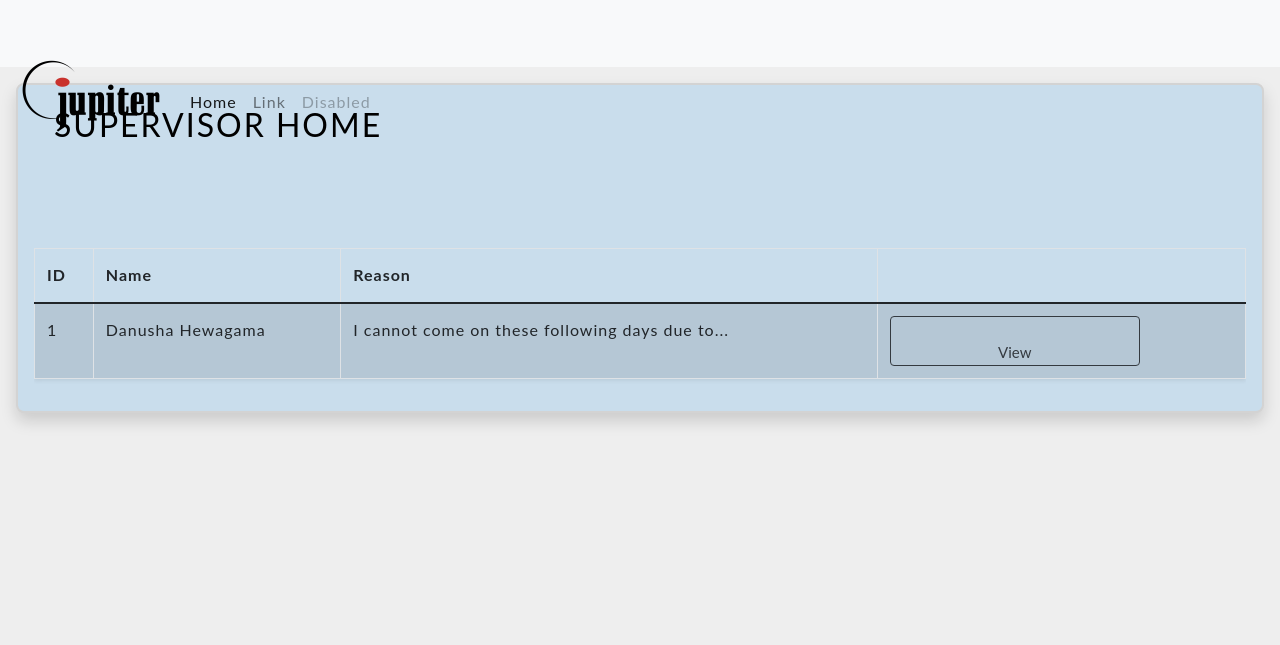
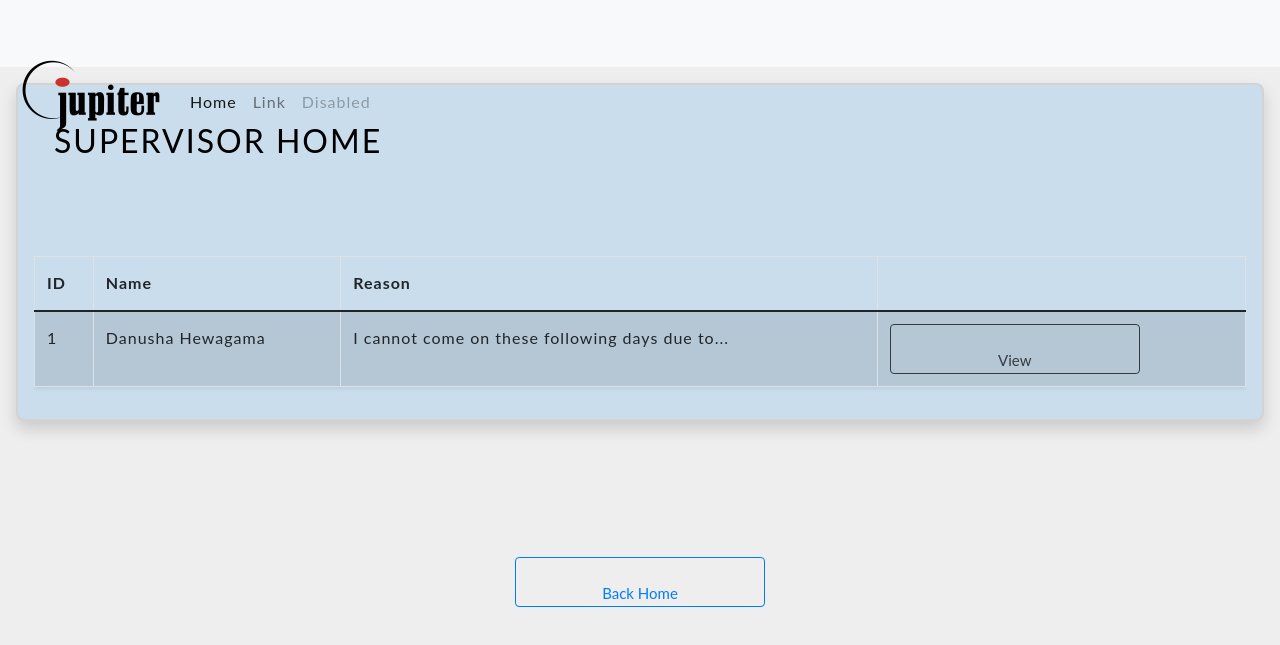
Before and after one commit to DBMS-Group-Project-HRMS/HRMS-DB-Client-UI, a React (Create React App) app in the folder client/: page /supervisorHome in a window 1280 px wide. Shown: the part 103-748 px from the top of the page. Built offline with nearby package versions, Linux system fonts and the light colour scheme.

Commit message:
back buttons added

```diff
--- a/client/src/views/Supervisor/SupervisorHome.js
+++ b/client/src/views/Supervisor/SupervisorHome.js
@@ -3,6 +3,7 @@ import "./SupervisorHome.css";
 import React, { Component } from "react";
 import SupervisorHomeTable from "./SupervisorHomeTable";
 import NavbarComponent from "../../navbar/navbar";
+import { Link } from "react-router-dom";
 
 class SupervisorHome extends Component {
   constructor(props) {
@@ -37,7 +38,7 @@ class SupervisorHome extends Component {
       <React.Fragment>
         <NavbarComponent/>
         <div className="Container-fluid shadow ">
-          <h2>Supervisor Home</h2>
+        <h2 class="text-center mt-3 mb-0">Supervisor Home</h2>
           <br></br>
 
           <SupervisorHomeTable/>
@@ -50,6 +51,8 @@ class SupervisorHome extends Component {
             {/* <ViewRequest /> */}   //TODO
           </ModalBody>
         </Modal>
+
+        <Link to="/"><button className="btn btn-outline-primary my" >Back Home</button></Link>
       </React.Fragment>
     );
   }
--- a/client/src/views/home/HomeView.js
+++ b/client/src/views/home/HomeView.js
@@ -9,10 +9,11 @@ export function HomeView() {
       <Navbar />
 
       <div>
-      <h1>HRMS HomeView</h1>
+      <h1 class="text-center mt-3 mb-0">HR Management System</h1>
         <Link to="/login"><button className="btn btn-outline-primary my" >Login</button></Link>
         <Link to="/register"><button className="btn btn-outline-primary my" >User Register</button></Link>
         <Link to="/supvisorAllocation"><button className="btn btn-outline-primary my" >Supervisor Allocation</button></Link>
+        <Link to="/supervisorHome"><button className="btn btn-outline-primary my" >Supervisor Home</button></Link>
       </div>
 
     </div>
--- a/client/src/views/login/login.js
+++ b/client/src/views/login/login.js
@@ -4,7 +4,8 @@ import { Button, Form, FormGroup, Label, Input, Alert } from "reactstrap";
 import "../../styles/login.css";
 import Footer from "../footer/footer";
 import { login } from "./loginUtils";
-import NavbarComponent from "../../navbar/navbar"
+import NavbarComponent from "../../navbar/navbar";
+import { Link } from "react-router-dom";
 
 export function Login() {
 
@@ -73,6 +74,9 @@ export function Login() {
     return(
       <body>
         <NavbarComponent/>
+        <div className="col-6">
+          <a><Link to="/">Back Home</Link></a>
+        </div>
           <div className="loginBody">
             <div className='login'>
                 <h2 > Human Resource Management System </h2>
@@ -95,11 +99,8 @@ export function Login() {
                       </button>
                     </Form>
                   </div>
-                  <div className="col-6">
+                  <div>
                     <a href="#">Forgot Password?</a>
-                  </div>
-                  <div className="col-6">
-                    <a href="#">Back to Home</a>
                   </div>
                 </div>
               </div>
```
